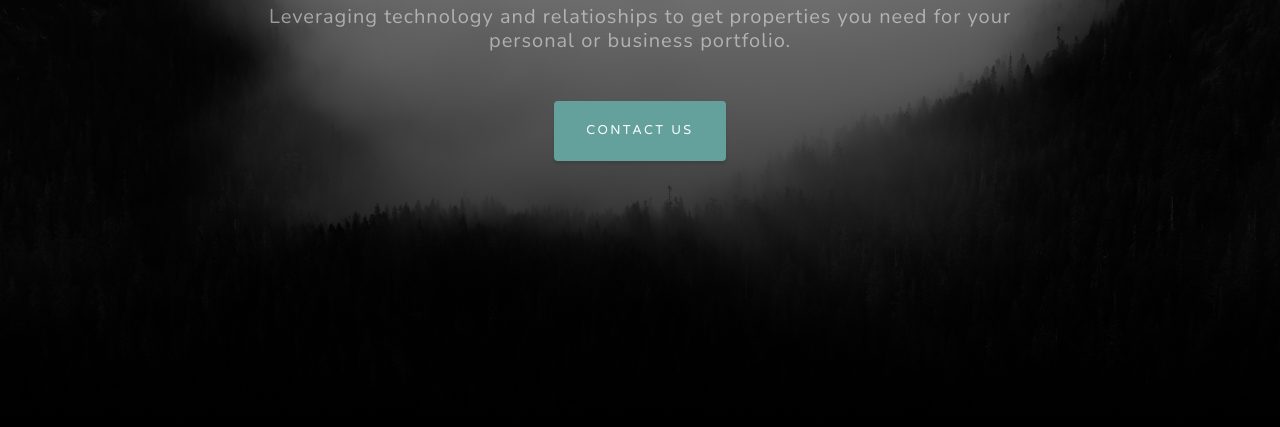
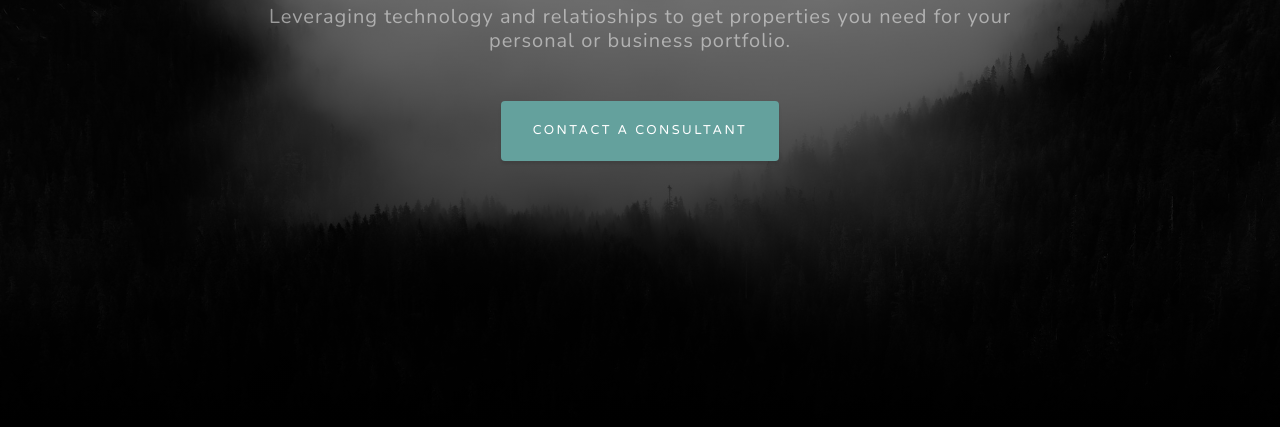
Before and after one commit to VisualArchitect/sauvrinRemote, a plain HTML site: page index.html in a window 1280 px wide. Shown: the part 373-800 px from the top of the page. Drawn offline with nearby package versions, Linux system fonts and the light colour scheme.

Commit message:
Update Merketing Link

```diff
--- a/index.html
+++ b/index.html
@@ -34,7 +34,7 @@
                 <div class="mx-auto text-center">
                     <h1 class="mx-auto my-0 text-uppercase">Real Estate Simplified</h1>
                     <h2 class="text-white-50 mx-auto mt-2 mb-5">Leveraging technology and relatioships to get properties you need for your personal or business portfolio.</h2>
-                    <a class="btn btn-primary js-scroll-trigger" href="https://share.hsforms.com/1JSfdTi5lRlaU6yx6gAcOmg4kew3">Contact Us</a>
+                    <a class="btn btn-primary js-scroll-trigger" href="https://share.hsforms.com/1JSfdTi5lRlaU6yx6gAcOmg4kew3"target="_blank">Contact a Consultant</a>
                 </div>
             </div>
         </header>
```
